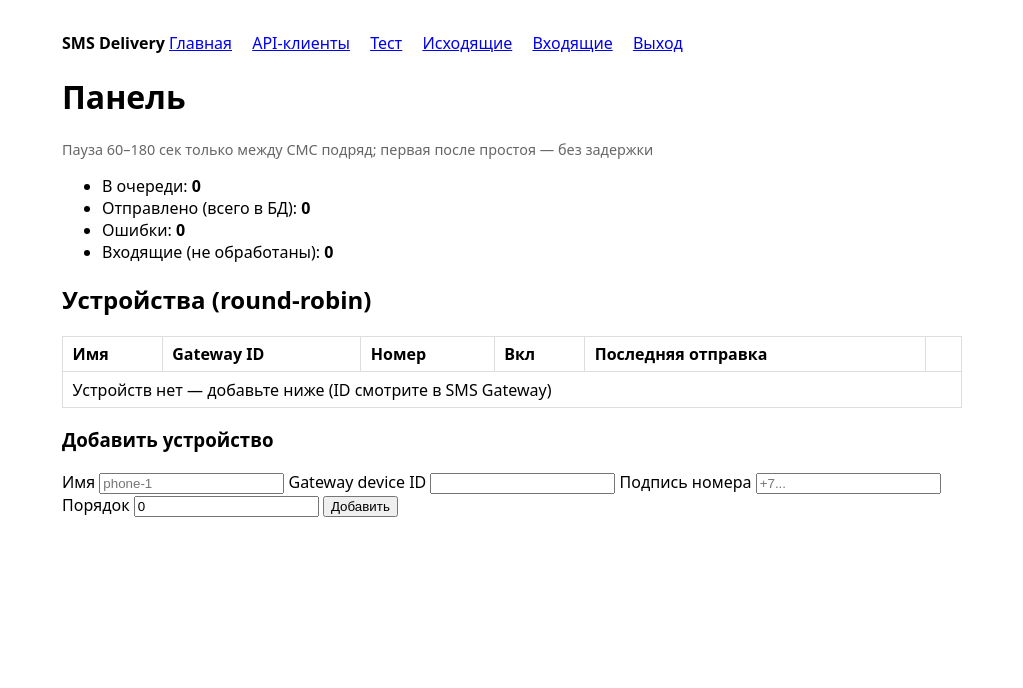
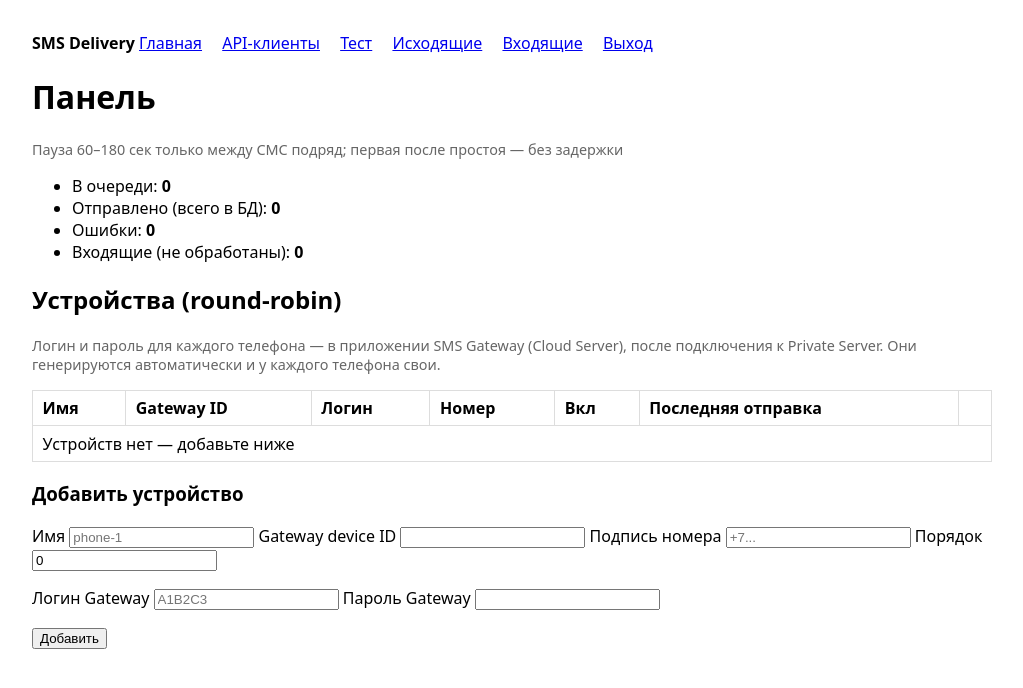
Before and after one commit to uskhrr-hash/sms-delivery, a FastAPI app: page /admin/ in a window 1280 px wide. Shown: the top 688 px of the page, without its empty margins (128-1151 px from the left). Run offline with FastAPI, Linux system fonts and the light colour scheme; the visitor is signed in with stand-in values (Sample User, id 1); data that the repository does not hold is empty.

Commit message:
Отдельный логин и пароль Gateway для каждого телефона

```diff
--- a/app/admin/templates/dashboard.html
+++ b/app/admin/templates/dashboard.html
@@ -4,12 +4,16 @@
   <meta charset="utf-8">
   <title>SMS Delivery — панель</title>
   <style>
-    body { font-family: system-ui, sans-serif; max-width: 900px; margin: 2rem auto; padding: 0 1rem; }
+    body { font-family: system-ui, sans-serif; max-width: 960px; margin: 2rem auto; padding: 0 1rem; }
     nav a { margin-right: 1rem; }
     table { width: 100%; border-collapse: collapse; margin: 1rem 0; }
-    th, td { border: 1px solid #ddd; padding: .4rem .6rem; text-align: left; }
+    th, td { border: 1px solid #ddd; padding: .4rem .6rem; text-align: left; vertical-align: top; }
     .muted { color: #666; font-size: .9rem; }
     form.inline { display: inline; }
+    .cred-form { margin: .25rem 0 0; font-size: .9rem; }
+    .cred-form label { display: inline-block; margin-right: .5rem; }
+    .cred-form input { margin-left: .25rem; }
+    .warn { color: #a60; }
   </style>
 </head>
 <body>
@@ -34,12 +38,20 @@
   </ul>
 
   <h2>Устройства (round-robin)</h2>
+  <p class="muted">Логин и пароль для каждого телефона — в приложении SMS Gateway (Cloud Server), после подключения к Private Server. Они генерируются автоматически и у каждого телефона свои.</p>
   <table>
-    <tr><th>Имя</th><th>Gateway ID</th><th>Номер</th><th>Вкл</th><th>Последняя отправка</th><th></th></tr>
+    <tr><th>Имя</th><th>Gateway ID</th><th>Логин</th><th>Номер</th><th>Вкл</th><th>Последняя отправка</th><th></th></tr>
     {% for d in devices %}
     <tr>
       <td>{{ d.name }}</td>
       <td><code>{{ d.gateway_device_id }}</code></td>
+      <td>
+        {% if d.gateway_username %}
+          <code>{{ d.gateway_username }}</code>
+        {% else %}
+          <span class="warn">не задан</span>
+        {% endif %}
+      </td>
       <td>{{ d.phone_label }}</td>
       <td>{{ 'да' if d.enabled else 'нет' }}</td>
       <td>{{ d.last_sent_at or '—' }}</td>
@@ -49,17 +61,32 @@
         </form>
       </td>
     </tr>
+    <tr>
+      <td colspan="7">
+        <form class="cred-form" method="post" action="/admin/devices/{{ d.id }}/credentials">
+          <label>Логин Gateway <input name="gateway_username" value="{{ d.gateway_username }}" required size="12"></label>
+          <label>Пароль <input name="gateway_password" type="password" placeholder="{% if d.gateway_password %}оставьте пустым, чтобы не менять{% else %}обязателен{% endif %}" size="16"></label>
+          <button type="submit">Сохранить учётку</button>
+        </form>
+      </td>
+    </tr>
     {% else %}
-    <tr><td colspan="6">Устройств нет — добавьте ниже (ID смотрите в SMS Gateway)</td></tr>
+    <tr><td colspan="7">Устройств нет — добавьте ниже</td></tr>
     {% endfor %}
   </table>
 
   <h3>Добавить устройство</h3>
   <form method="post" action="/admin/devices">
-    <label>Имя <input name="name" required placeholder="phone-1"></label>
-    <label>Gateway device ID <input name="gateway_device_id" required></label>
-    <label>Подпись номера <input name="phone_label" placeholder="+7..."></label>
-    <label>Порядок <input name="sort_order" type="number" value="0"></label>
+    <p>
+      <label>Имя <input name="name" required placeholder="phone-1"></label>
+      <label>Gateway device ID <input name="gateway_device_id" required></label>
+      <label>Подпись номера <input name="phone_label" placeholder="+7..."></label>
+      <label>Порядок <input name="sort_order" type="number" value="0"></label>
+    </p>
+    <p>
+      <label>Логин Gateway <input name="gateway_username" required placeholder="A1B2C3"></label>
+      <label>Пароль Gateway <input name="gateway_password" type="password" required></label>
+    </p>
     <button type="submit">Добавить</button>
   </form>
 </body>
--- a/app/models.py
+++ b/app/models.py
@@ -23,6 +23,8 @@ class Device(Base):
     id: Mapped[int] = mapped_column(primary_key=True)
     name: Mapped[str] = mapped_column(String(100), unique=True)
     gateway_device_id: Mapped[str] = mapped_column(String(128), unique=True)
+    gateway_username: Mapped[str] = mapped_column(String(64), default='')
+    gateway_password: Mapped[str] = mapped_column(String(128), default='')
     phone_label: Mapped[str] = mapped_column(String(32), default='')
     enabled: Mapped[bool] = mapped_column(Boolean, default=True)
     sort_order: Mapped[int] = mapped_column(Integer, default=0)
```
Also changed, not shown: app/admin/routes.py (+20 -0 lines), app/database.py (+20 -0 lines), app/gateway/client.py (+5 -2 lines), app/services/diagnostics.py (+31 -2 lines), app/worker/sender.py (+10 -1 lines), README.md, 1 other file.
